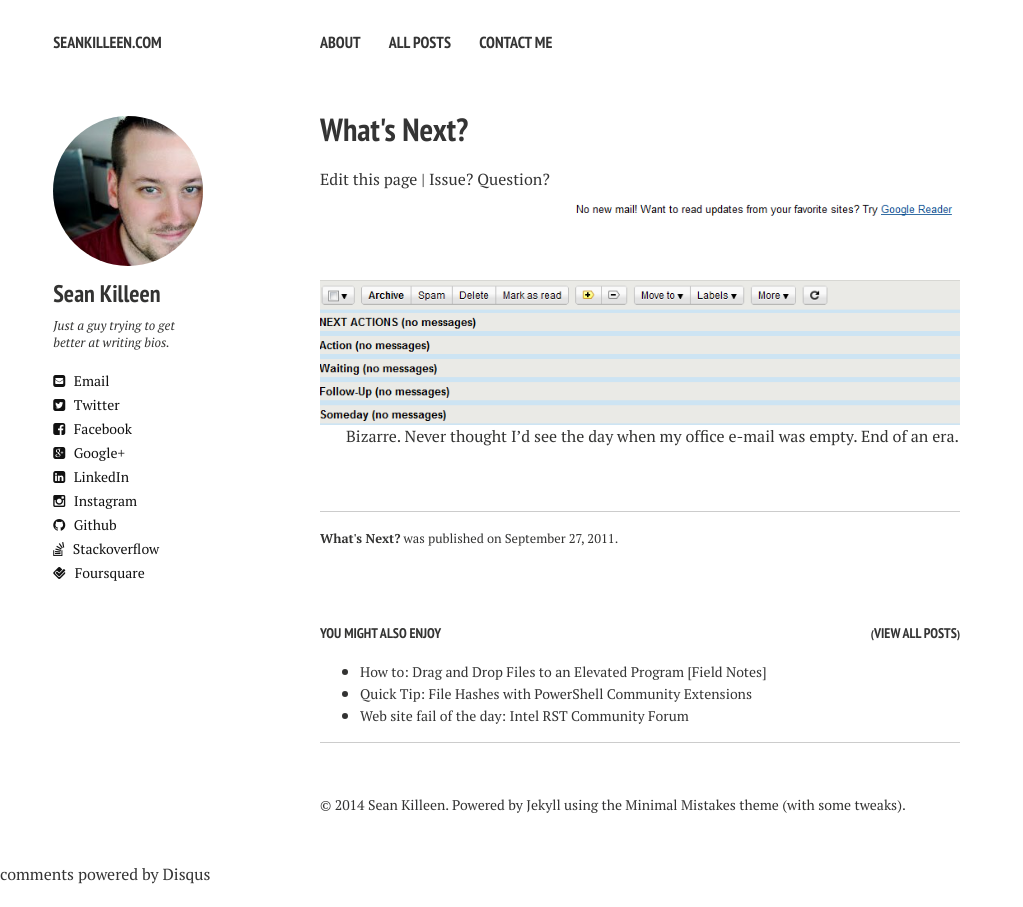
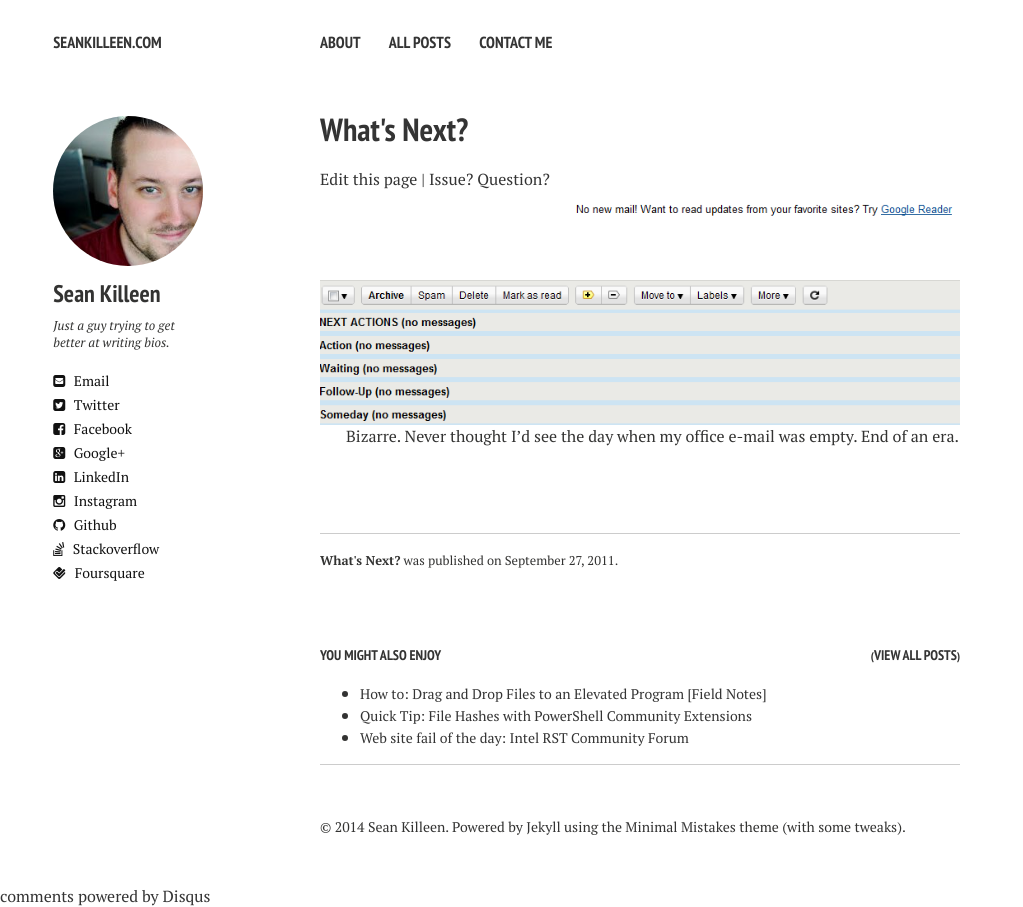
Before and after one commit to SeanKilleen/seankilleen.github.io, a Jekyll site: the page built from _posts/2011-09-27-1211.markdown, in a window 1280 px wide. Shown: the whole page, without its empty margins (0-1023 px from the left). Built offline with Jekyll 4.4.1, drawn with Linux system fonts in a browser that asks for light colours; nearby versions of some CDN libraries; comment, search, counter and statistics services are not loaded.

Commit message:
series YAML formatting changes and spacing

```diff
--- a/_layouts/post.html
+++ b/_layouts/post.html
@@ -48,16 +48,16 @@
 	  {% if page.series %}
 
 		<div>
-		  {% if page.previousurl %}
-		  <a href="{{ page.previousurl }}" class="pull-left">&larr; {{ page.previoustitle }}</a>
+		  {% if page.series.previousurl %}
+		  <a href="{{ page.series.previousurl }}" class="pull-left">&larr; {{ page.series.previoustitle }}</a>
 		  {% endif %}
 
-		{% if page.nexturl %}
-		  <a href= "{{ page.nexturl }}" class="pull-right">{{ page.nexttitle }} &rarr;</a>
+		{% if page.series.nexturl %}
+		  <a href= "{{ page.series.nexturl }}" class="pull-right">{{ page.series.nexttitle }} &rarr;</a>
 		{% endif %}
 		</div>
 	  {% endif %}
-	  <br/>
+	  <br/><br/>
       <hr />
       <footer role="contentinfo">
         <div class="article-author-bottom">
```
